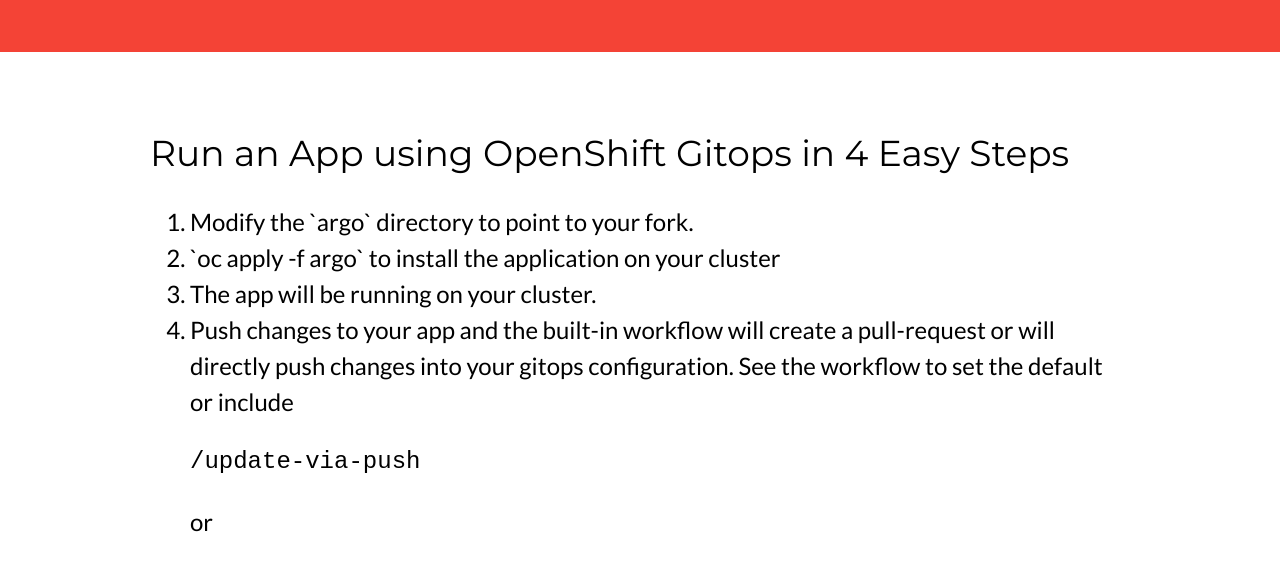
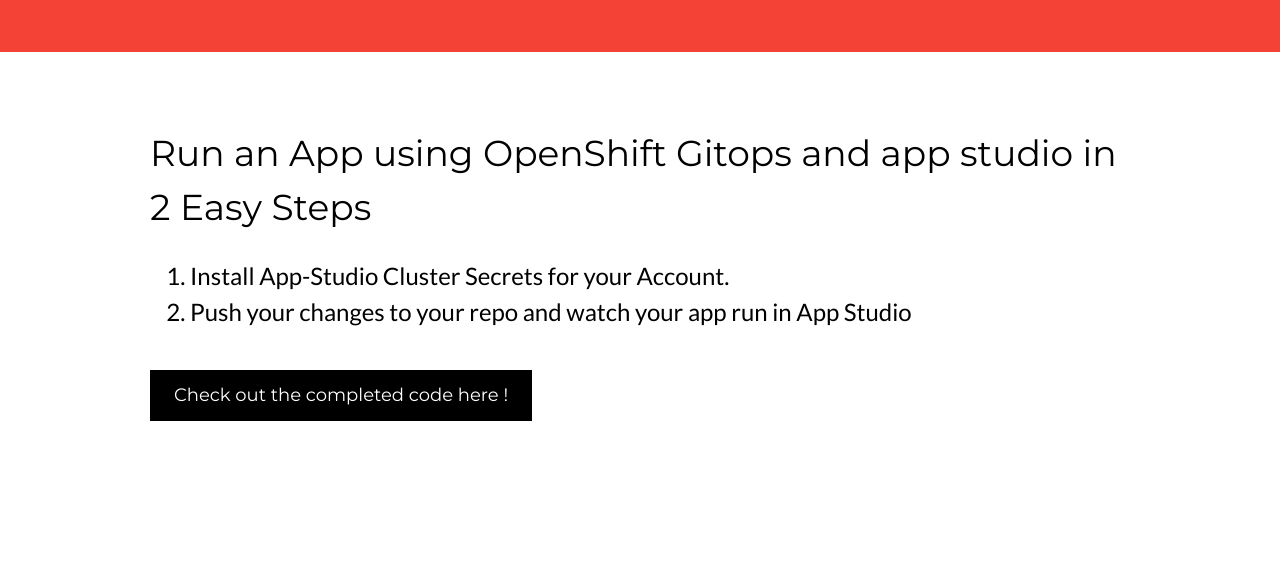
Before and after one commit to jduimovich/actions-to-appstudio, a plain HTML site: page html/index.html in a window 1280 px wide. Shown: the part 654-1215 px from the top of the page. Drawn offline with nearby package versions, Linux system fonts and the light colour scheme.

Commit message:
app studio

```diff
--- a/html/index.html
+++ b/html/index.html
@@ -43,7 +43,7 @@
     </p>
 
     <p class="w3-xlarge">
-      This application used the RedHat OpenShift Starter Workflow and OpenShift Gitops to get an app running in minutes.
+      This application uses the GitHub Actions and App Studio to get an app running in minutes.
     </p>
 
     <a href="https://github.com/redhat-actions" target="_blank">
@@ -63,21 +63,12 @@
 
   <div class="w3-row-padding w3-padding-64 w3-container">
     <div class="w3-content">
-        <h1 id="summary">Run an App using OpenShift Gitops in 4 Easy Steps </h1>
+        <h1 id="summary">Run an App using OpenShift Gitops and app studio in 2 Easy Steps </h1>
         <ol class="w3-xlarge">
-          <li> Modify the `argo` directory to point to your fork.
+          <li> Install App-Studio Cluster Secrets for your Account.
             </a>
           </li>
-          <li> `oc apply -f argo` to install the application on your cluster
-          </li>
-          <li>
-               The app will be running on your cluster.
-          </li>
-          <li>
-            Push changes to your app and the built-in workflow will create a pull-request or will directly push changes into your gitops configuration.
-            See the workflow to set the default or include <pre>/update-via-push</pre> or <pre>/update-via-pr</pre> in your commit message
-            to override the default in your workflow.
-          </li>
+          <li> Push your changes to your repo and watch your app run in App Studio
         </ol>
 
         <p class="w3-xlarge"></p>
```
